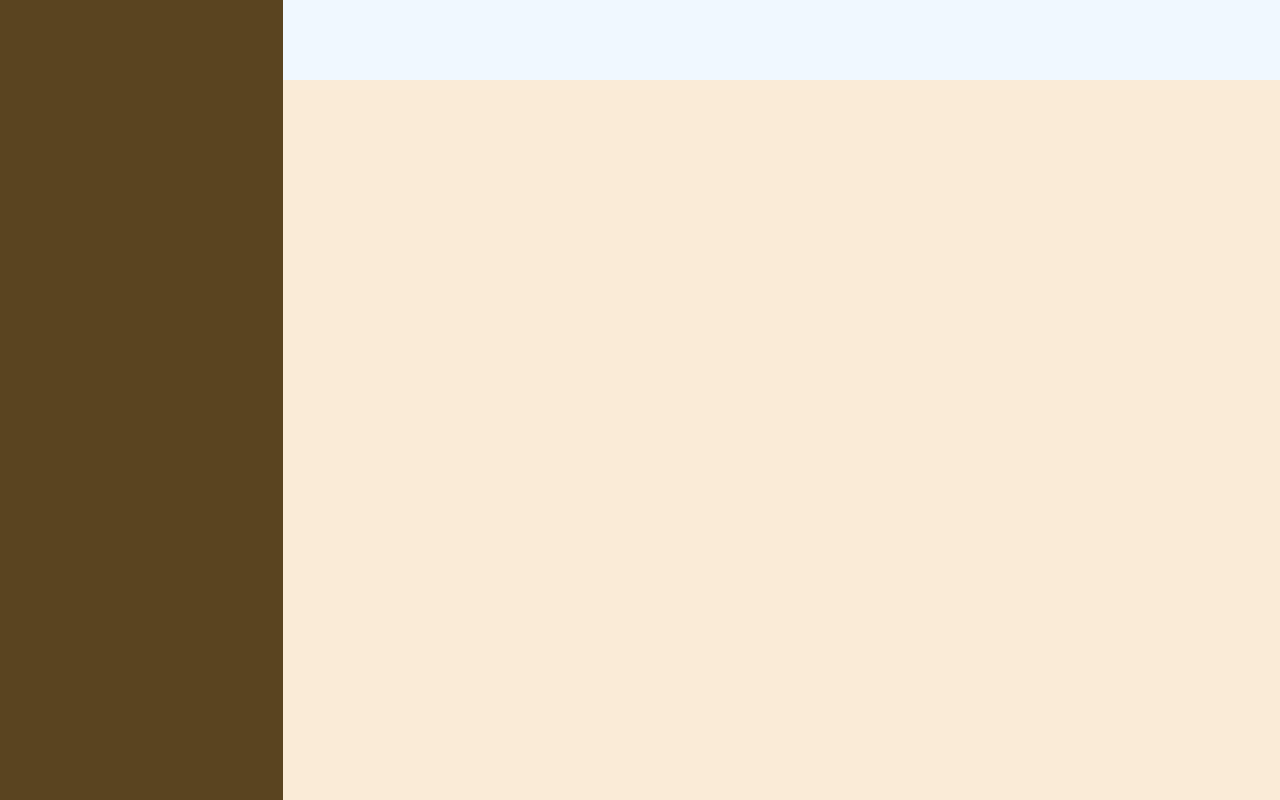
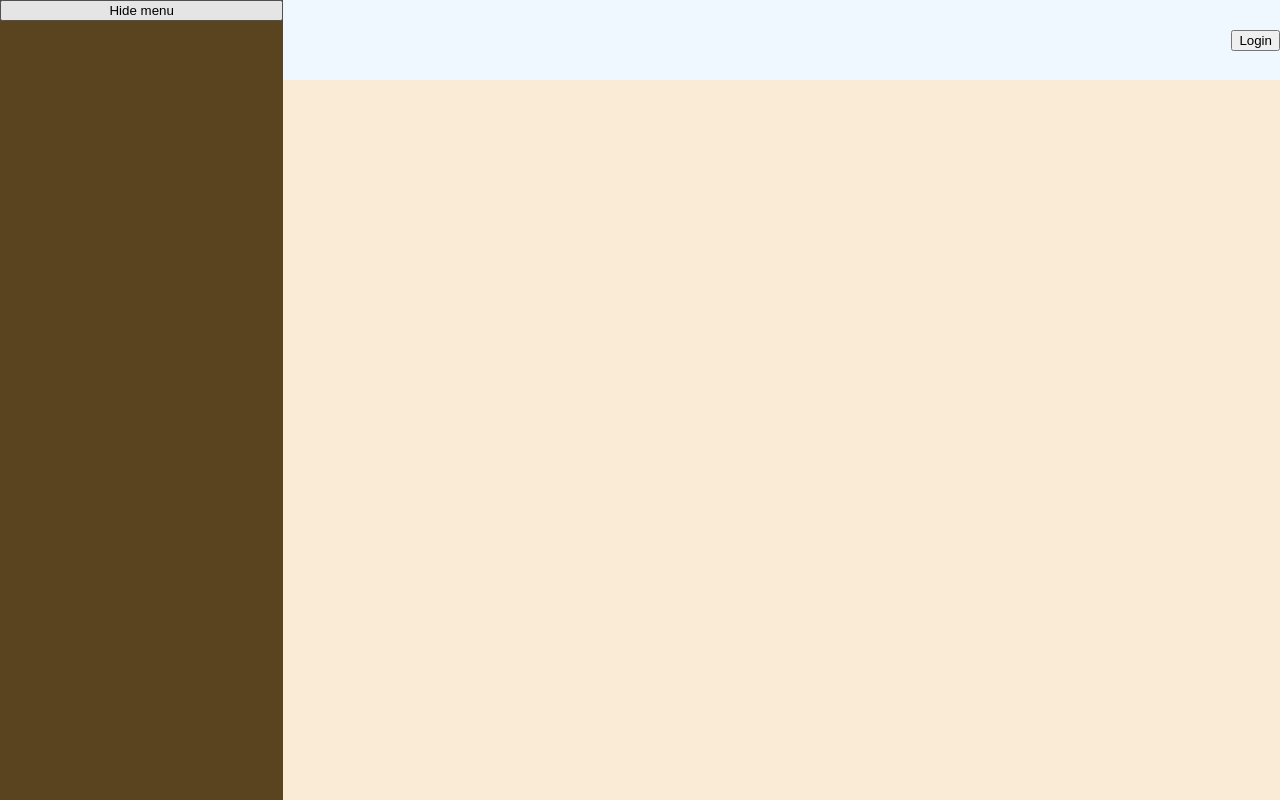
Before and after one commit to izzwerg/pet001, a React (Vite) app in the folder le-olde-notebooke/: page / in a window 1280 px wide. Built offline with nearby package versions, Linux system fonts and the light colour scheme; a web font is replaced by a local one.

Commit message:
wow! menu!

```diff
--- a/le-olde-notebooke/src/App.tsx
+++ b/le-olde-notebooke/src/App.tsx
@@ -5,19 +5,24 @@
 
 const DEF_PREF = {
   theme: 0,
-  font: 0
+  font: 0,
+  menu: true
 }
 
 function App() {
   const [pref, setPref] = useState(JSON.parse(JSON.stringify(DEF_PREF)))
 
-  const onSetPref = () => { }
+  const onSetPref = (path: string, value: number | boolean) => {
+    const next = { ...pref }
+    next[path] = value
+    setPref(next)
+  }
 
   return (
     <>
       <div className={css.main}>
-        <DesktopMenu pref={pref} />
-        <Page pref={pref} />
+        <DesktopMenu pref={pref} onSetPref={onSetPref} />
+        <Page pref={pref} onSetPref={onSetPref} />
       </div>
     </>
   )
--- a/le-olde-notebooke/src/components/DesktopMenu/DesktopMenu.module.css
+++ b/le-olde-notebooke/src/components/DesktopMenu/DesktopMenu.module.css
@@ -2,4 +2,11 @@
     width: 364px;
     height: 100%;
     background-color: #5a4420;
+    transition: width 1s ease;
+    display: flex;
+    flex-direction: column;
 }
+
+.close {
+    width: 0;
+}
--- a/le-olde-notebooke/src/components/DesktopMenu/DesktopMenu.tsx
+++ b/le-olde-notebooke/src/components/DesktopMenu/DesktopMenu.tsx
@@ -1,3 +1,4 @@
+import clsx from "clsx"
 import type { IDesktopMenuProps } from "../../interfaces/IGeneral"
 import css from "./DesktopMenu.module.css"
 
@@ -5,6 +6,11 @@
 
 export const DesktopMenu = (props: IDesktopMenuProps) => {
     return (
-        <div className={css.menu}></div>
+        <div className={clsx(
+            css.menu,
+            props.pref.menu ? css.open : css.close
+        )}>
+            <button onClick={() => props.onSetPref('menu', false)}>Hide menu</button>
+        </div>
     )
 }
--- a/le-olde-notebooke/src/components/Page/Header/Header.module.css
+++ b/le-olde-notebooke/src/components/Page/Header/Header.module.css
@@ -3,4 +3,6 @@
     height: 80px;
     width: 100%;
     background-color: aliceblue;
+    justify-content: space-between;
+    align-items: center;
 }
--- a/le-olde-notebooke/src/components/Page/Header/Header.tsx
+++ b/le-olde-notebooke/src/components/Page/Header/Header.tsx
@@ -1,7 +1,18 @@
+import type { IHeaderProps } from "../../../interfaces/IGeneral"
 import css from "./Header.module.css"
 
-export const Header = () => {
+export const Header = (props: IHeaderProps) => {
     return (
-        <div className={css.header}></div>
+        <div className={css.header}>
+            <div>
+                {!props.pref.menu && <button
+                    onClick={() => props.onSetPref('menu', true)}
+                >Show menu</button>}
+            </div>
+            <div></div>
+            <div>
+                <button>Login</button>
+            </div>
+        </div>
     )
 }
--- a/le-olde-notebooke/src/components/Page/Page.tsx
+++ b/le-olde-notebooke/src/components/Page/Page.tsx
@@ -5,7 +5,7 @@
 export const Page = (props: IPageProps) => {
     return (
         <div className={css.container}>
-            <Header />
+            <Header pref={props.pref} onSetPref={props.onSetPref} />
         </div>
     )
 }
```
Also changed, not shown: le-olde-notebooke/src/interfaces/IGeneral.ts (+15 -2 lines).
